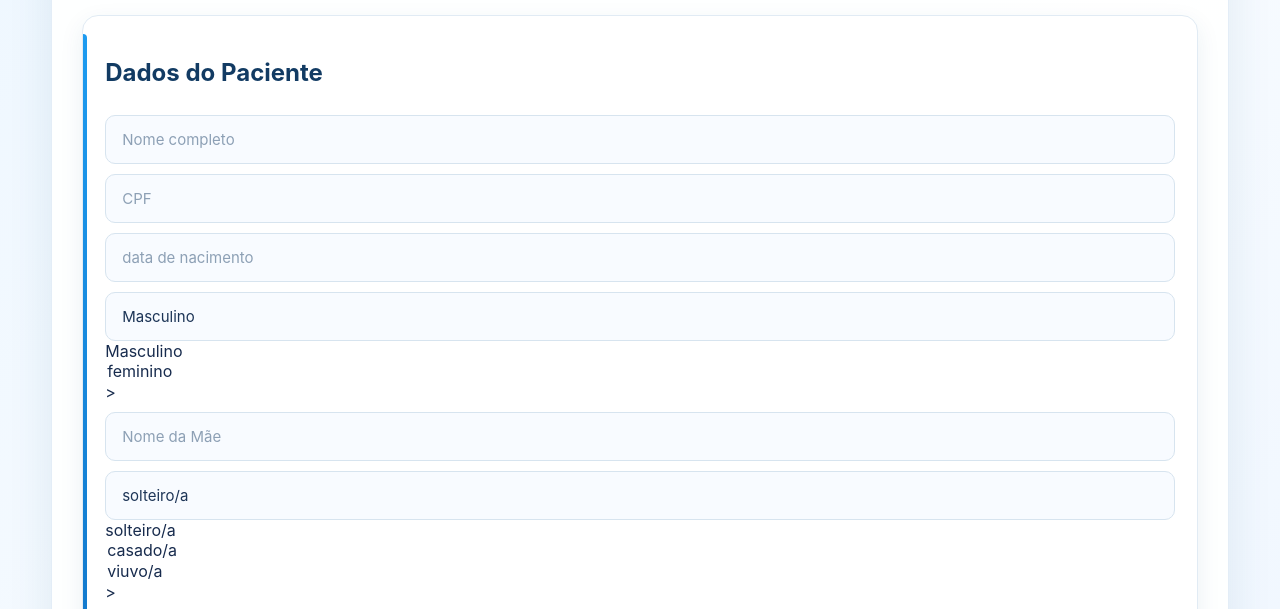
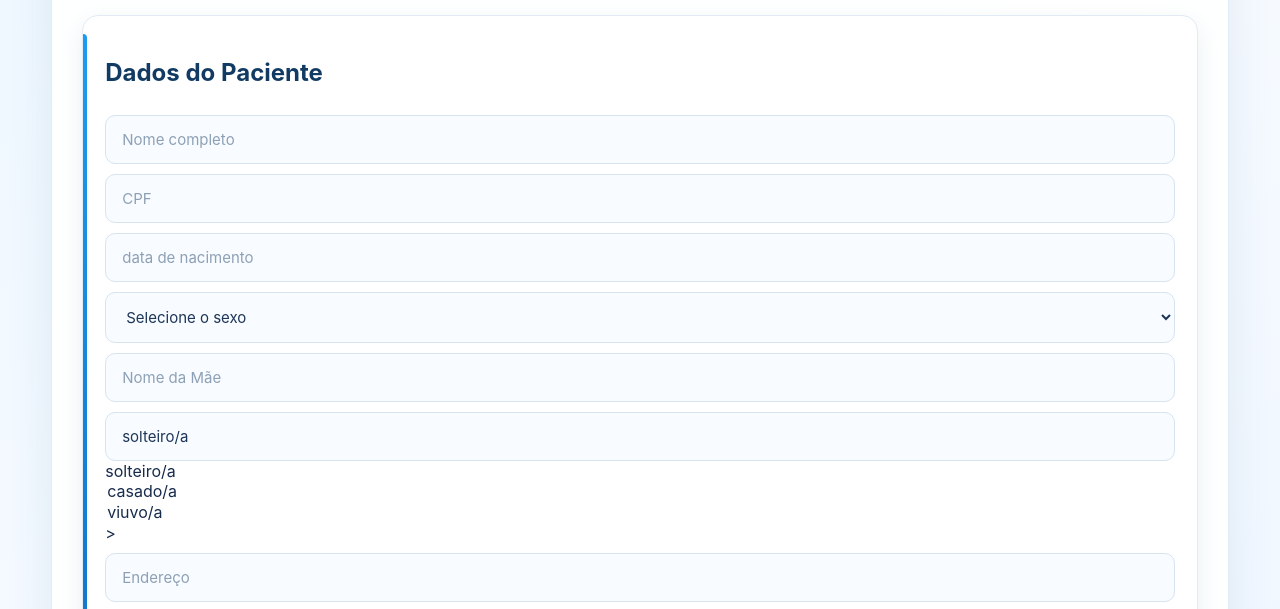
Before and after one commit to Joaoeden/projeto-sentinela-, a website: page frontend/atendimento.html in a window 1280 px wide. Shown: the part 165-774 px from the top of the page. Drawn offline with Linux system fonts and the light colour scheme; files that its build step writes are made by us from their sources.

Commit message:
Fix HTML structure and input elements in atendimento.html

```diff
--- a/frontend/atendimento.html
+++ b/frontend/atendimento.html
@@ -45,13 +45,11 @@
         maxlength="8"
       >
 
-      <input
-      id="Sexo"
-      type="text"
-      placeholder="Sexo"
+        <select id="sexo">
+      <option value="">Selecione o sexo</option>
       <option value="Masculino">Masculino</option>
-      <option value="feminino">feminino</option>
-      >
+      <option value="Feminino">Feminino</option>
+      </select>
 
        <input
         id="Nome da Mãe"
```
